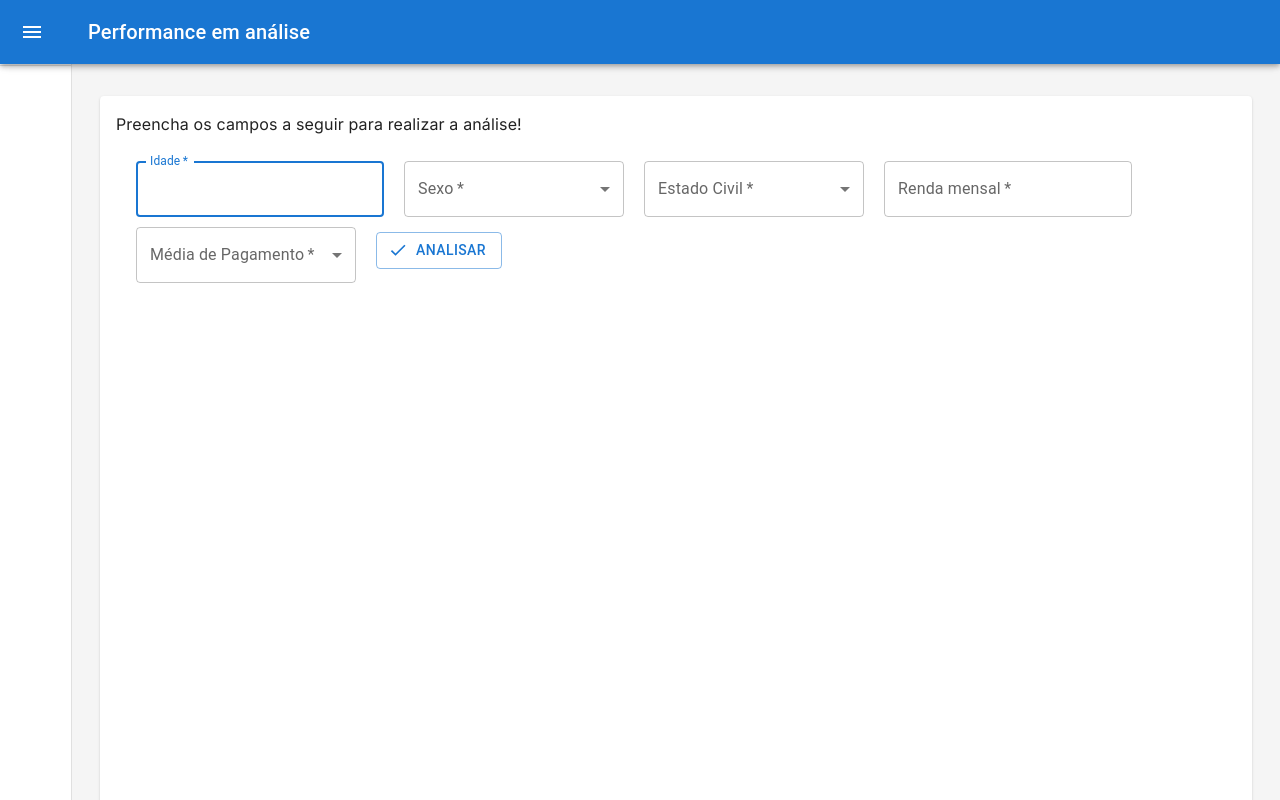
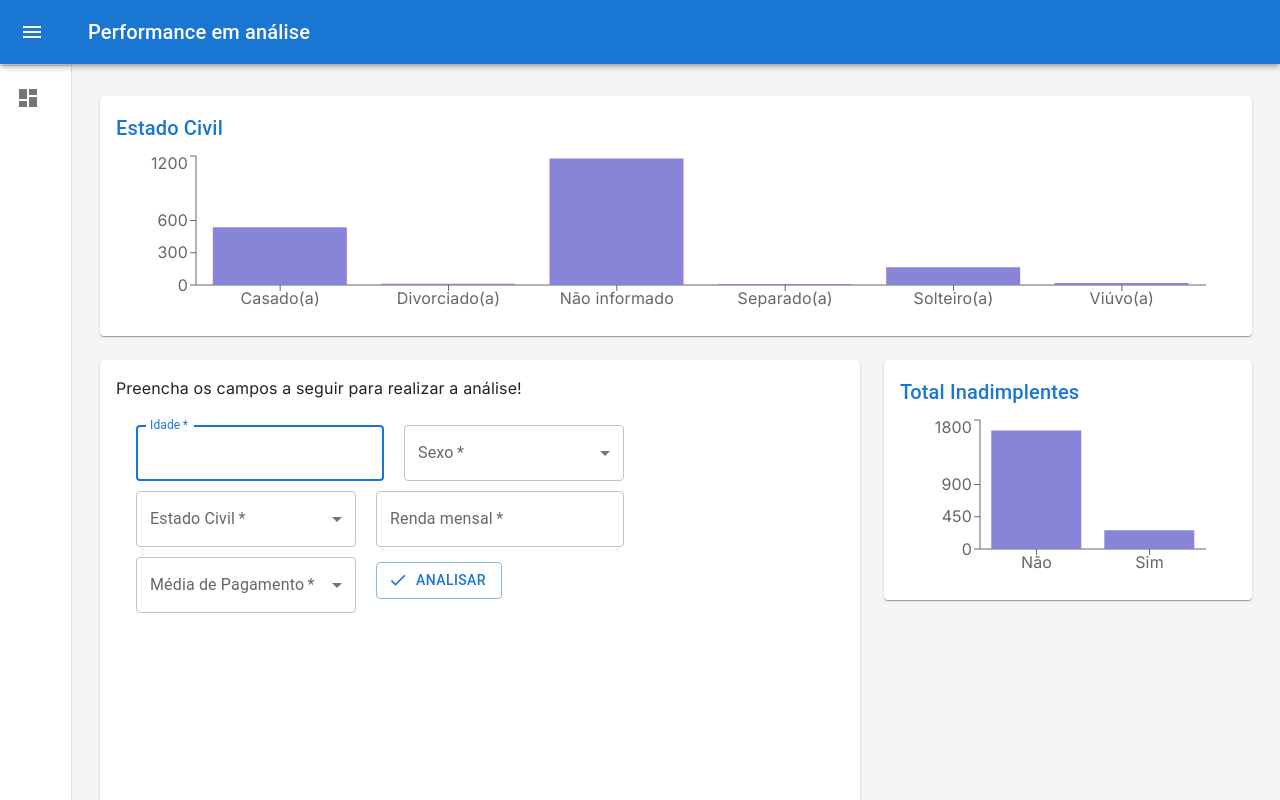
Before and after one commit to VitorHugoSouza/financiav2, a Next.js app: page / in a window 1280 px wide. Built offline with nearby package versions, Linux system fonts and the light colour scheme.

Commit message:
update codigo

```diff
--- a/package.json
+++ b/package.json
@@ -19,6 +19,7 @@
     "postcss": "8.4.23",
     "react": "18.2.0",
     "react-dom": "18.2.0",
+    "recharts": "^2.6.2",
     "tailwindcss": "3.3.2"
   }
 }
--- /dev/null
+++ b/src/app/components/Chart.js
@@ -0,0 +1,124 @@
+import { useTheme } from '@mui/material/styles';
+import { LineChart, Line, XAxis, YAxis, Label, ResponsiveContainer, BarChart, CartesianGrid, Legend, Bar, Tooltip } from 'recharts';
+import Title from './Title';
+
+function createData(time, amount) {
+  return { time, amount };
+}
+
+/* const data = [
+  createData('00:00', 0),
+  createData('03:00', 300),
+  createData('06:00', 600),
+  createData('09:00', 800),
+  createData('12:00', 1500),
+  createData('15:00', 2000),
+  createData('18:00', 2400),
+  createData('21:00', 2400),
+  createData('24:00', undefined),
+]; */
+
+const data = [
+  {
+    name: 'Não',
+    pv: 1654,
+    amt: 2000,
+  },
+  {
+    name: 'Sim',
+    pv: 263,
+    amt: 400,
+  },
+];
+
+
+export default function Chart() {
+
+  const theme = useTheme();
+
+  return (
+    <>
+      <Title>Total Inadimplentes</Title>
+
+      <ResponsiveContainer width="100%" height="100%">
+        <BarChart width={500}
+          height={300}
+          data={data}
+          margin={{
+            top: 5,
+            right: 30,
+            left: 20,
+            bottom: 5,
+          }}>
+            <XAxis dataKey="name" />
+            <YAxis />
+          <Bar dataKey="pv" fill="#8884d8" />
+        </BarChart>
+      </ResponsiveContainer>
+
+
+      {/* <ResponsiveContainer width="100%" height="100%">
+        <BarChart
+          width={500}
+          height={300}
+          data={data}
+          margin={{
+            top: 5,
+            right: 30,
+            left: 20,
+            bottom: 5,
+          }}
+        >
+          <CartesianGrid strokeDasharray="3 3" />
+          <XAxis dataKey="name" />
+          <YAxis />
+          <Tooltip />
+          <Legend />
+          <Bar dataKey="pv" fill="#8884d8" />
+          <Bar dataKey="uv" fill="#82ca9d" />
+        </BarChart>
+      </ResponsiveContainer> */}
+
+      {/* <ResponsiveContainer>
+        <LineChart
+          data={data}
+          margin={{
+            top: 16,
+            right: 16,
+            bottom: 0,
+            left: 24,
+          }}
+        >
+          <XAxis
+            dataKey="time"
+            stroke={theme.palette.text.secondary}
+            style={theme.typography.body2}
+          />
+          <YAxis
+            stroke={theme.palette.text.secondary}
+            style={theme.typography.body2}
+          >
+            <Label
+              angle={270}
+              position="left"
+              style={{
+                textAnchor: 'middle',
+                fill: theme.palette.text.primary,
+                ...theme.typography.body1,
+              }}
+            >
+              Salário (R$)
+            </Label>
+          </YAxis>
+          <Line
+            isAnimationActive={false}
+            type="monotone"
+            dataKey="amount"
+            stroke={theme.palette.primary.main}
+            dot={false}
+          />
+        </LineChart>
+      </ResponsiveContainer> */}
+    </>
+  );
+}
--- /dev/null
+++ b/src/app/components/EstadoCivil.js
@@ -0,0 +1,60 @@
+import { XAxis, YAxis, ResponsiveContainer, BarChart, Bar } from 'recharts';
+import Title from './Title';
+
+const estadoCivil = [
+  {
+    name: 'Casado(a)',
+    pv: 537,
+    amt: 2000,
+  },
+  {
+    name: 'Divorciado(a)',
+    pv: 11,
+    amt: 400,
+  },
+  {
+    name: 'Não informado',
+    pv: 1176,
+    amt: 400,
+  },
+  {
+    name: 'Separado(a)',
+    pv: 9,
+    amt: 400,
+  },
+  {
+    name: 'Solteiro(a)',
+    pv: 166,
+    amt: 400,
+  },
+  {
+    name: 'Viúvo(a)',
+    pv: 18,
+    amt: 400,
+  },
+];
+
+export default function Chart() {
+
+  return (
+    <>
+      <Title>Estado Civil</Title>
+
+      <ResponsiveContainer width="100%" height="100%">
+        <BarChart width={200}
+          height={150}
+          data={estadoCivil}
+          margin={{
+            top: 5,
+            right: 30,
+            left: 20,
+            bottom: 5,
+          }}>
+            <XAxis dataKey="name" />
+            <YAxis />
+          <Bar dataKey="pv" fill="#8884d8" />
+        </BarChart>
+      </ResponsiveContainer>
+    </>
+  );
+}
--- /dev/null
+++ b/src/app/components/Title.js
@@ -0,0 +1,17 @@
+import * as React from 'react';
+import PropTypes from 'prop-types';
+import Typography from '@mui/material/Typography';
+
+function Title(props) {
+  return (
+    <Typography component="h2" variant="h6" color="primary" gutterBottom>
+      {props.children}
+    </Typography>
+  );
+}
+
+Title.propTypes = {
+  children: PropTypes.node,
+};
+
+export default Title;
--- a/src/app/page.js
+++ b/src/app/page.js
@@ -14,12 +14,16 @@ import Container from '@mui/material/Container';
 import Grid from '@mui/material/Grid';
 import MenuIcon from '@mui/icons-material/Menu';
 import ChevronLeftIcon from '@mui/icons-material/ChevronLeft';
-import NotificationsIcon from '@mui/icons-material/Notifications';
 import { useState } from 'react';
 import Image from 'next/image';
 import Logo from '../app/assets/img/logo_financia_t.png';
 import Formulario from './formulario/Formulario';
-import { Paper } from '@mui/material';
+import { ListItemButton, ListItemIcon, ListItemText, Paper } from '@mui/material';
+import DashboardIcon from '@mui/icons-material/Dashboard';
+import Link from 'next/link';
+import BarChartIcon from '@mui/icons-material/BarChart';
+import Chart from './components/Chart';
+import EstadoCivil from './components/EstadoCivil';
 
 function Copyright(props) {
   return (
@@ -144,6 +148,22 @@ export default function Home() {
 
         <Divider />
         <List component="nav">
+          <Link href='/'>
+            <ListItemButton>
+              <ListItemIcon>
+                <DashboardIcon />
+              </ListItemIcon>
+              <ListItemText primary="Início" />
+            </ListItemButton>
+          </Link>
+          {/* <Link href='/relatorio'>
+            <ListItemButton>
+              <ListItemIcon>
+                <BarChartIcon />
+              </ListItemIcon>
+              <ListItemText primary="Relatório" />
+            </ListItemButton>
+          </Link> */}
         </List>
       </Drawer>
       <Box
@@ -160,8 +180,22 @@ export default function Home() {
       >
         <Toolbar />
         <Container maxWidth="lg" sx={{ mt: 4, mb: 4 }}>
+          <Grid container spacing={3}>
+            {/* Estado Civil */}
+            <Grid item xs={12} md={8} lg={12}>
+              <Paper
+                sx={{
+                  p: 2,
+                  display: 'flex',
+                  flexDirection: 'column',
+                  height: 240,
+                }}
+              >
+                <EstadoCivil />
+              </Paper>
+            </Grid>
             {/* Forms */}
-          <Grid item xs={12} md={12} lg={12}>
+            <Grid item xs={12} md={8} lg={8}>
               <Paper
                 sx={{
                   p: 2,
@@ -173,6 +207,20 @@ export default function Home() {
                 <Formulario />
               </Paper>
             </Grid>
+            {/* Chart */}
+            <Grid item xs={12} md={8} lg={4}>
+              <Paper
+                sx={{
+                  p: 2,
+                  display: 'flex',
+                  flexDirection: 'column',
+                  height: 240,
+                }}
+              >
+                <Chart />
+              </Paper>
+            </Grid>
+          </Grid>
           <Copyright sx={{ pt: 4 }} />
         </Container>
       </Box>
--- /dev/null
+++ b/src/app/relatorio/page.js
@@ -0,0 +1,5 @@
+
+
+export default function Relatorio() {
+  return (<>test</>);
+}
```
Also changed, not shown: 1 other file (tests, documents, lock files or other folders). Lines whose indentation alone changed are shown as unchanged.
